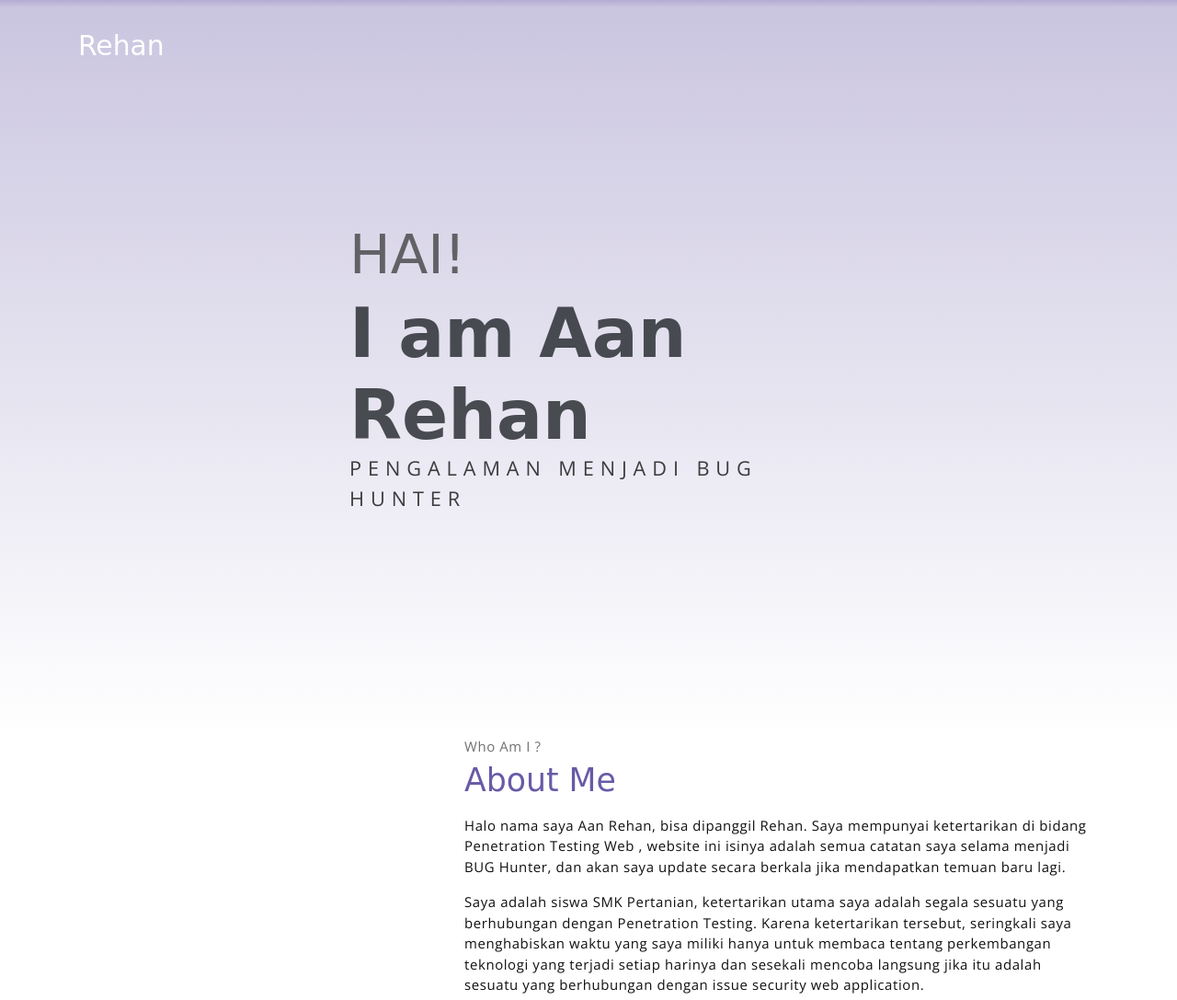
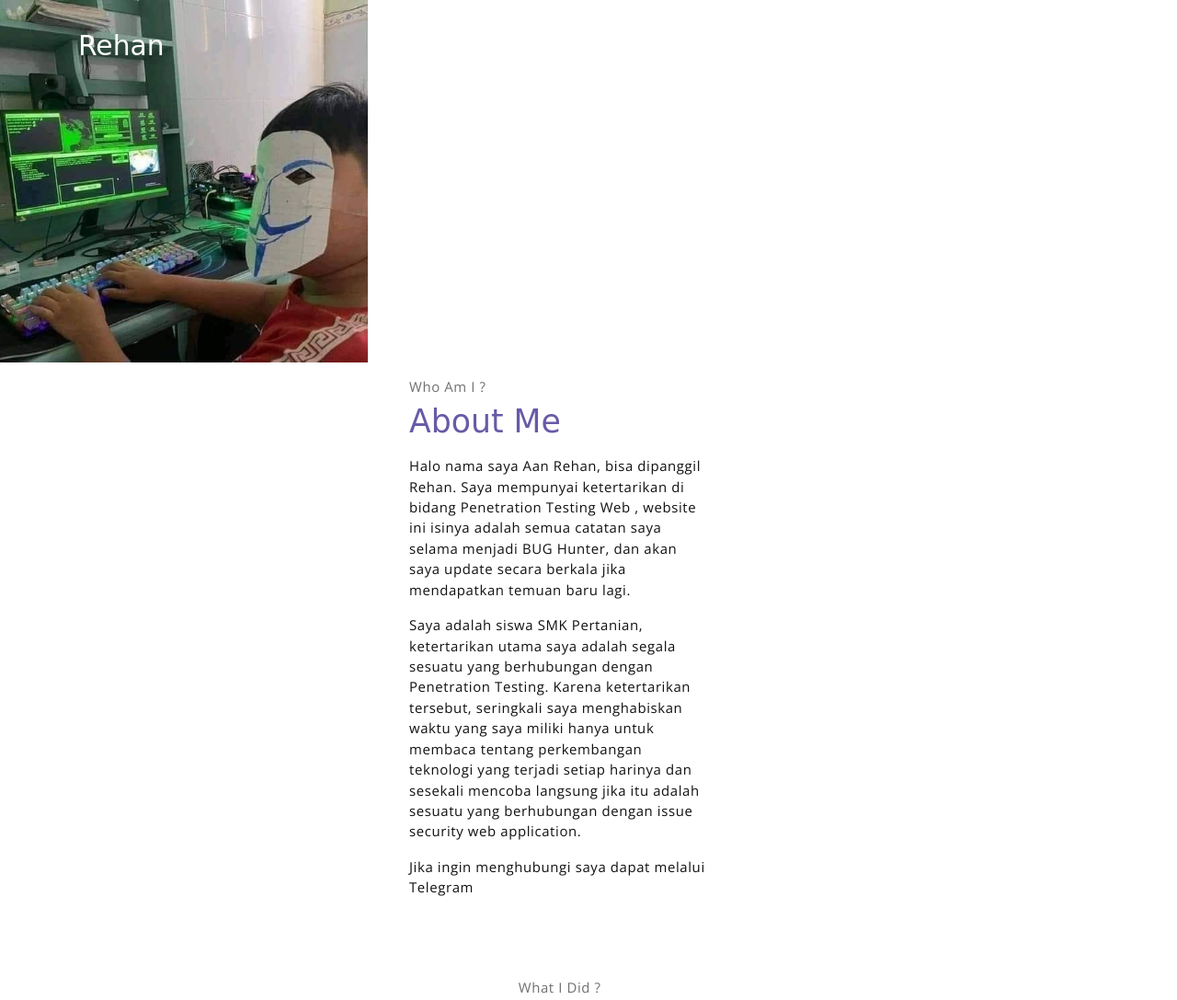
Before and after one commit to Aanrehan/aanrehan.github.io, a plain HTML site: page index.html in a window 1280 px wide. Shown: the top 1087 px of the page at 92% size. Drawn offline with nearby package versions, Linux system fonts and the light colour scheme; a web font is replaced by a local one.

Commit message:
Update index.html

```diff
--- a/index.html
+++ b/index.html
@@ -22,17 +22,10 @@
 
     </nav><!-- End of Page Navbar -->
 
-    <!-- page header -->
-    <header id="home" class="header">
-        <div class="overlay"></div>
-        <div class="header-content container">
-            <h1 class="header-title">
-                <span class="up">HAI!</span>
-                <span class="down">I am Aan Rehan</span>
-            </h1>
-            <p class="header-subtitle">PENGALAMAN MENJADI BUG HUNTER</p>
-        </div>
-    </header><!-- end of page header -->
+<div class="about-img-holder">
+                    <img src="assets/imgs/man.png" class="about-img"
+
+                        </div>
 
     <!-- about section -->
     <section class="section pt-0" id="about">
```
